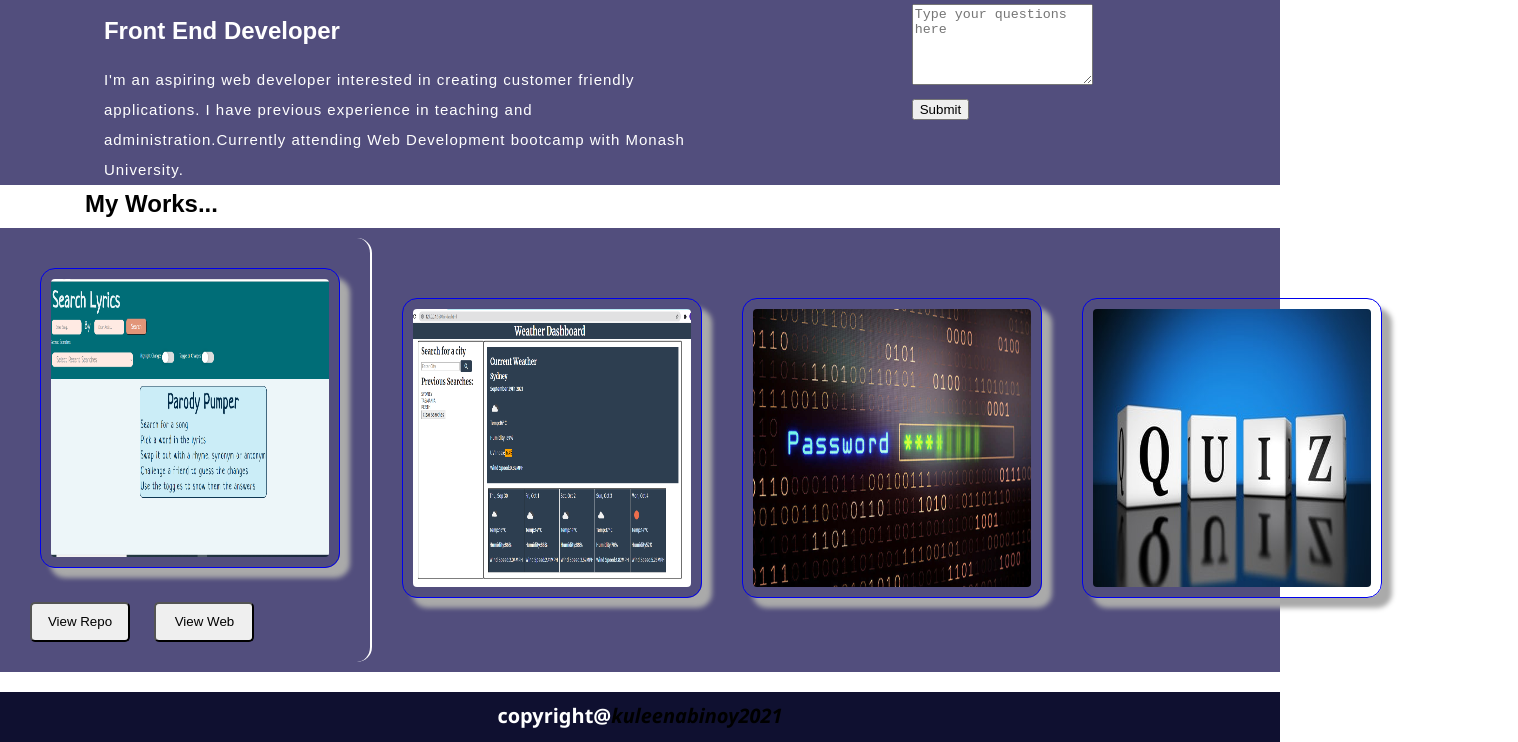
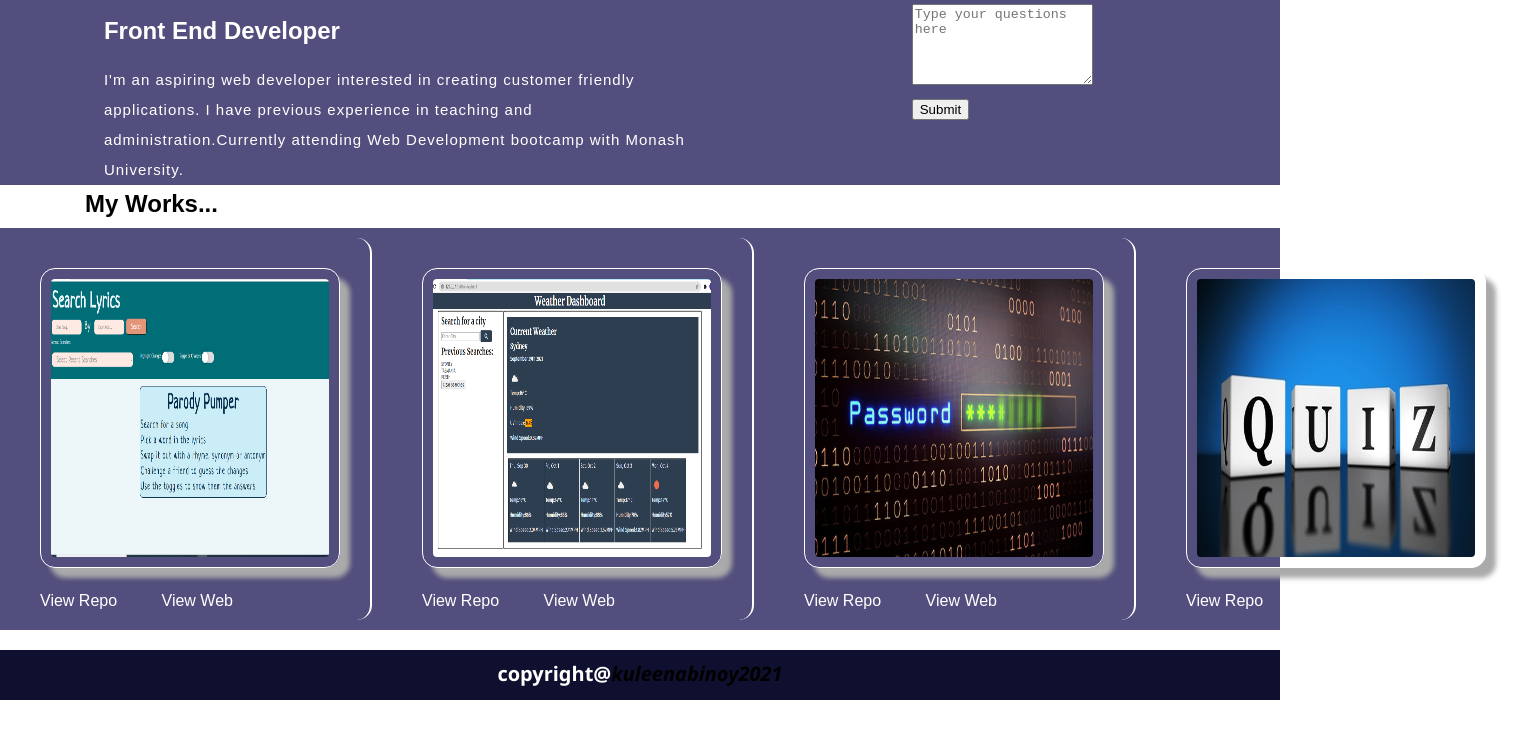
Before and after one commit to Kuleenabinoy/portfolio-Kuleena, a plain HTML site: page index.html in a window 1280 px wide. Shown: the part 447-1189 px from the top of the page, 1518 px wide, since content can reach past the window. After the commit the page ends 1147 px from the top, so only its background shows below. Drawn offline with Linux system fonts and the light colour scheme.

Commit message:
updated web repo links

```diff
--- a/assets/css/style.css
+++ b/assets/css/style.css
@@ -257,7 +257,7 @@ footer span {
         width: 40%;
     }
 }
-.project1 {
+.project {
     margin: 10px;
     /* display: flex; */
     border-right: 2px solid white;
@@ -270,24 +270,20 @@ footer span {
 }
 .repo,
 .web {
-    height: 40px;
-    width: 100px;
-    border-radius: 5px;
-    margin: 10px;
+    color: #ffffff;
     justify-content: space-evenly;
-
     cursor: pointer;
+    margin: 20px;
+    text-decoration: none;
 }
 #myworks {
     padding: 5px;
     margin-left: 80px;
 }
 .repo:hover {
-    background-color: cornflowerblue;
-    color: white;
+    color: red;
 }
 
 .web:hover {
-    background-color: cornflowerblue;
-    color: white;
+    color: red;
 }
--- a/index.html
+++ b/index.html
@@ -78,33 +78,39 @@
 
             <div id="work-container">
                 <div class="container">
-                    <div class="project1">
+                    <div class="project">
                         <div class="image-container">
-                            <a href=" https://github.com/Kuleenabinoy/parody-pumper">
-                                <img id="image-class1" src="./assets/images/project1.jpg" alt="project1pic" />
-                            </a>
+                            <img id="image-class1" src="./assets/images/project1.jpg" alt="project1pic" />
                         </div>
-                        <a href=" https://github.com/Kuleenabinoy/parody-pumper">
-                            <button class="repo">View Repo</button></a
-                        >
+                        <a class="repo" href=" https://github.com/Kuleenabinoy/parody-pumper"> View Repo </a>
 
-                        <a href="https://kuleenabinoy.github.io/parody-pumper/"> <button class="web">View Web</button></a>
+                        <a class="web" href="https://kuleenabinoy.github.io/parody-pumper/"> View Web</a>
                     </div>
-                    <div class="image-container">
-                        <a href="https://github.com/Kuleenabinoy/weatherDashboard">
-                            <img id="image-class2" src="./assets/images/weather.png" alt="weatherpic"
-                        /></a>
+                    <div class="project">
+                        <div class="image-container">
+                            <img id="image-class2" src="./assets/images/weather.png" alt="weatherpic" />
+                        </div>
+                        <a class="repo" href="https://github.com/Kuleenabinoy/weatherDashboard"> View Repo </a>
+
+                        <a class="web" href="https://kuleenabinoy.github.io/weatherDashboard/"> View Web</a>
                     </div>
-
-                    <div class="image-container">
-                        <a href="https://github.com/Kuleenabinoy/passwordGenerator">
-                            <img id="image-class3" src="./assets/images/Password-Generator.jpg" alt="passwordgeneratorpic"
-                        /></a>
+                    <div class="project">
+                        <div class="image-container">
+                            <img
+                                id="image-class3"
+                                src="./assets/images/Password-Generator.jpg"
+                                alt="passwordgeneratorpic"
+                            />
+                        </div>
+                        <a class="repo" href="https://github.com/Kuleenabinoy/passwordGenerator">View Repo</a>
+                        <a class="web" href="https://kuleenabinoy.github.io/passwordGenerator/">View Web</a>
                     </div>
-                    <div class="image-container">
-                        <a href="https://github.com/Kuleenabinoy/codeQuiz">
-                            <img id="image-class4" src="./assets/images/quiz.jfif" alt="myworkpic"
-                        /></a>
+                    <div class="project">
+                        <div class="image-container">
+                            <img id="image-class4" src="./assets/images/quiz.jfif" alt="myworkpic" />
+                        </div>
+                        <a class="repo" href="https://github.com/Kuleenabinoy/codeQuiz">View Repo</a>
+                        <a class="web" href="https://kuleenabinoy.github.io/codeQuiz/">View Web</a>
                     </div>
                 </div>
             </div>
```
